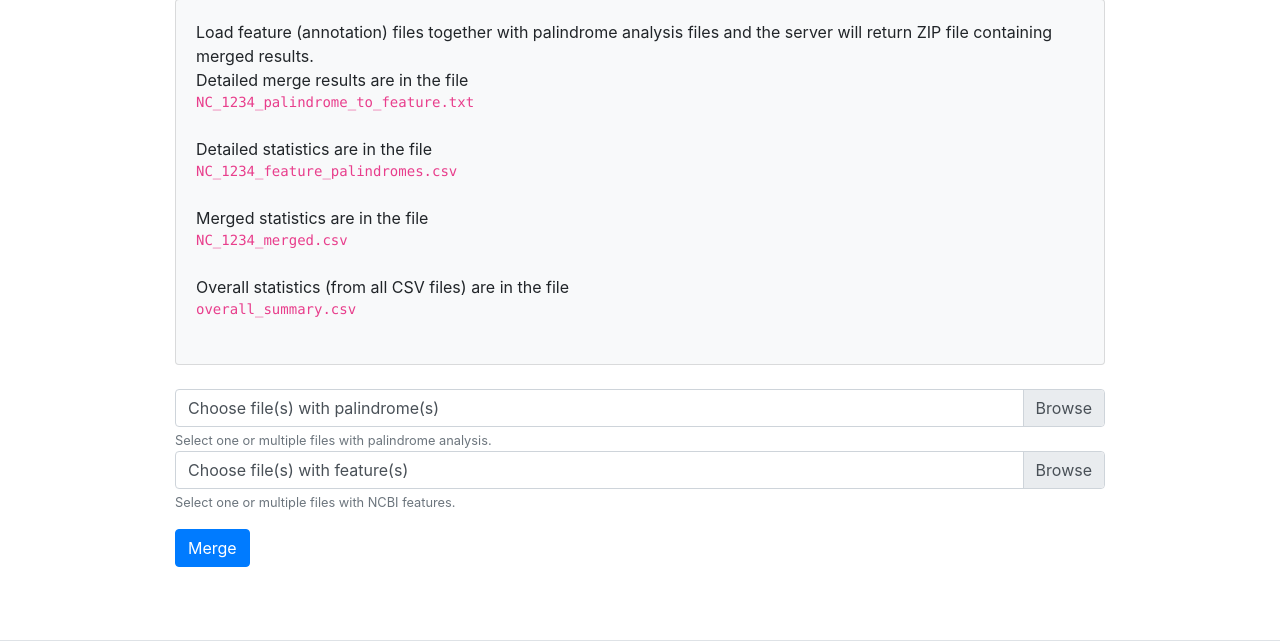
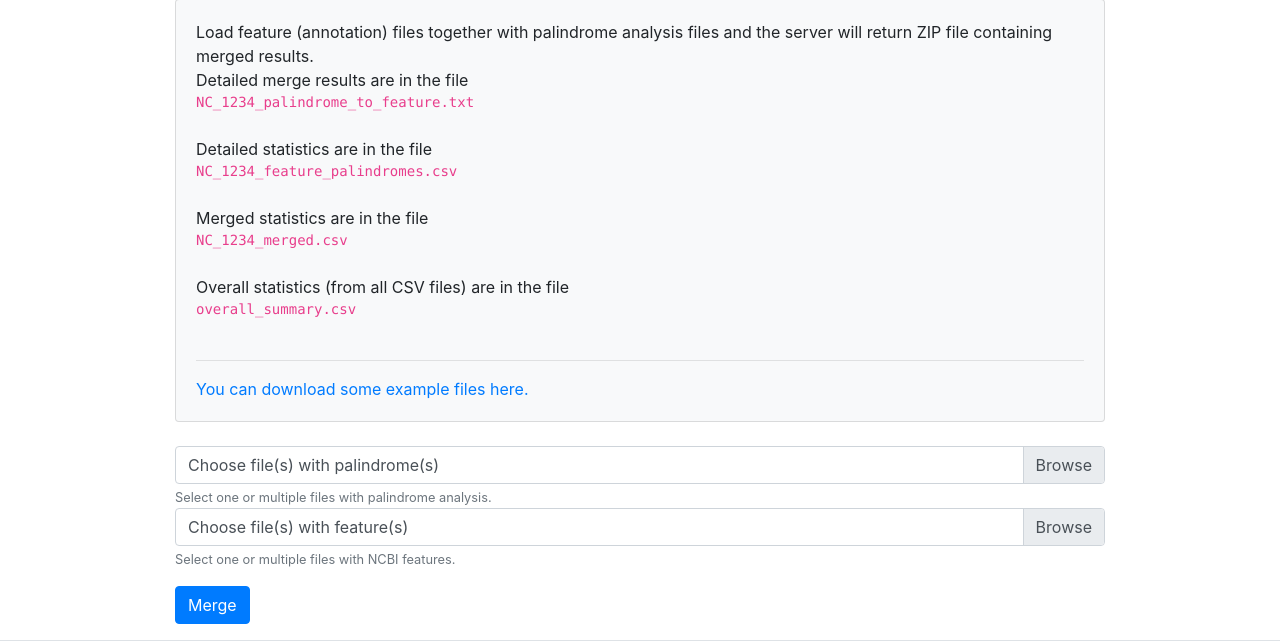
Before and after one commit to jan-havlik/feature-overlapper, a Flask app: page /scripts/feature-overlapper in a window 1280 px wide. Shown: the part 103-744 px from the top of the page. Run offline with Flask 2, Linux system fonts and the light colour scheme; some libraries are stand-ins or nearby versions.

Commit message:
feat: add examples for feature_overlapper

```diff
--- a/app/main.py
+++ b/app/main.py
@@ -3,12 +3,14 @@ import logging
 import os
 import time
 from io import StringIO
+from zipfile import ZipFile
 
 from flask import Flask, render_template, request, flash, redirect, url_for, send_from_directory, abort, Response
 from werkzeug.utils import secure_filename
 
 app = Flask(__name__)
 app.config['UPLOAD_FOLDER'] = '/tmp'
+app.config['EXAMPLES_FOLDER'] = './examples'
 
 from app.file_validator import validate_files, get_ncbi
 from feature_overlapper.annotation_loader import AnnotationLoader
@@ -20,6 +22,11 @@ from feature_overlapper.util import _COMPARISON_DIR
 @app.route("/")
 def welcome_page():
     return render_template('index.html', year=datetime.datetime.now().year)
+
+@app.route("/example/feature-overlapper")
+def feature_overlapper_example_files():
+
+    return send_from_directory(app.config["EXAMPLES_FOLDER"], filename="feature_overlapper.zip", as_attachment=True)
 
 @app.route("/scripts/feature-overlapper", methods=['GET', 'POST'])
 def feature_overlapper():
--- a/app/templates/feature_overlapper.html
+++ b/app/templates/feature_overlapper.html
@@ -14,6 +14,9 @@
   <br>
   Overall statistics (from all CSV files) are in the file <code>overall_summary.csv</code>
   <br>
+
+  <hr>
+  <a href="{{ url_for('feature_overlapper_example_files') }}">You can download some example files here.</a>
 </div>
 
 <form class="mt-4" action="{{ url_for('feature_overlapper') }}" method="POST" enctype="multipart/form-data">
```
Also changed, not shown: 1 other file.
